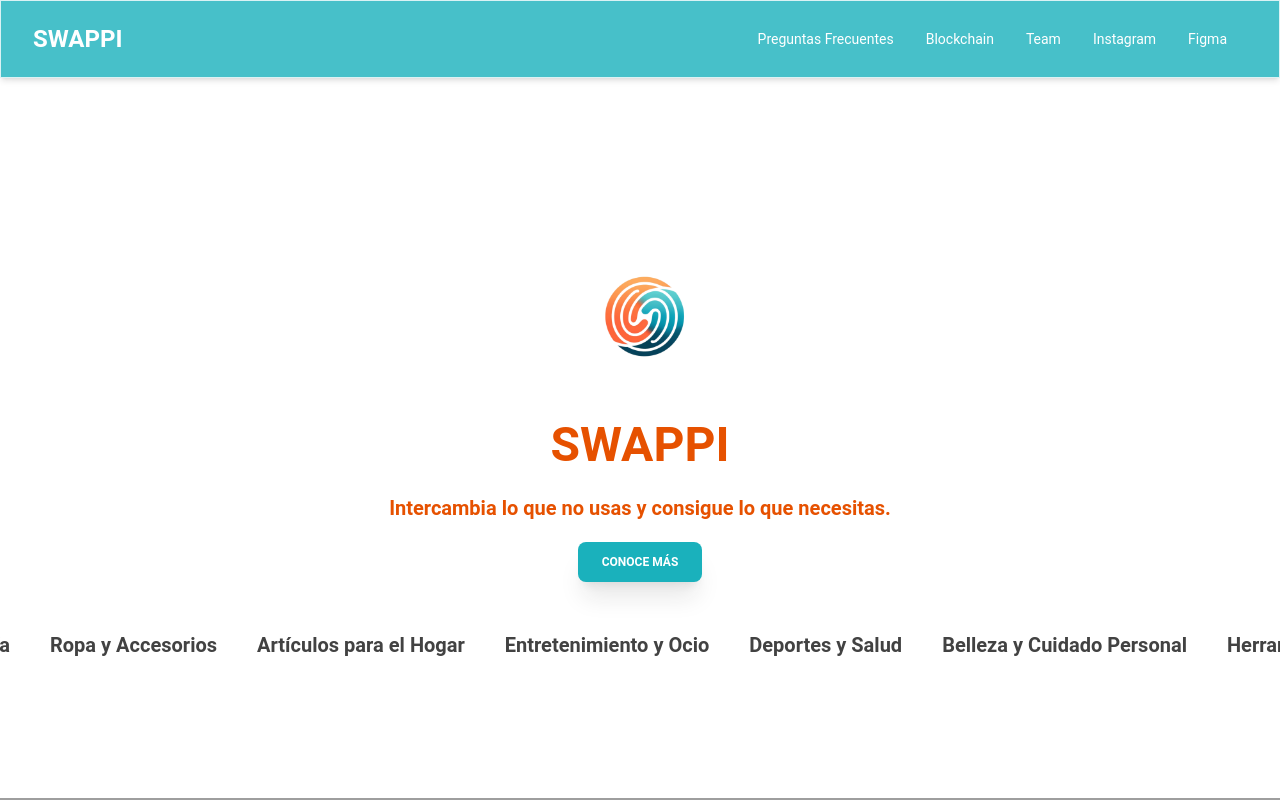
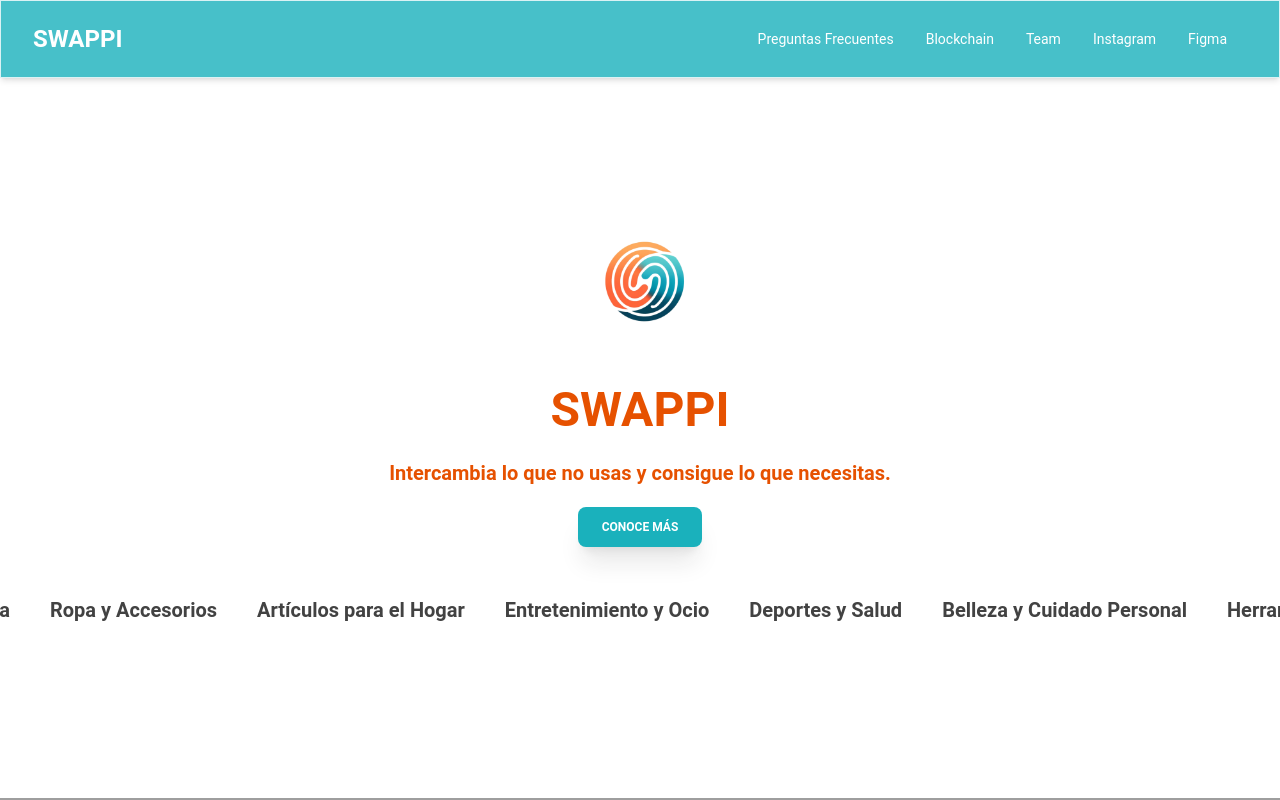
Before and after one commit to SerlioGiron/Swappi-pagina-web, a Next.js app: page / in a window 1280 px wide. Shown: the top 800 px of the page. Built offline with nearby package versions, Linux system fonts and the light colour scheme; grey boxes are pictures that could not be loaded.

Commit message:
publicando

```diff
--- a/src/app/page.js
+++ b/src/app/page.js
@@ -23,6 +23,7 @@ export default function Home() {
                     flexDirection: "column",
                     gap: "20px",
                     backgroundColor: "white", // Blue with low opacity
+                    paddingBottom: "70px",
                 }}
             >
                 <div className="flex flex-col md:flex-col items-center">
```
